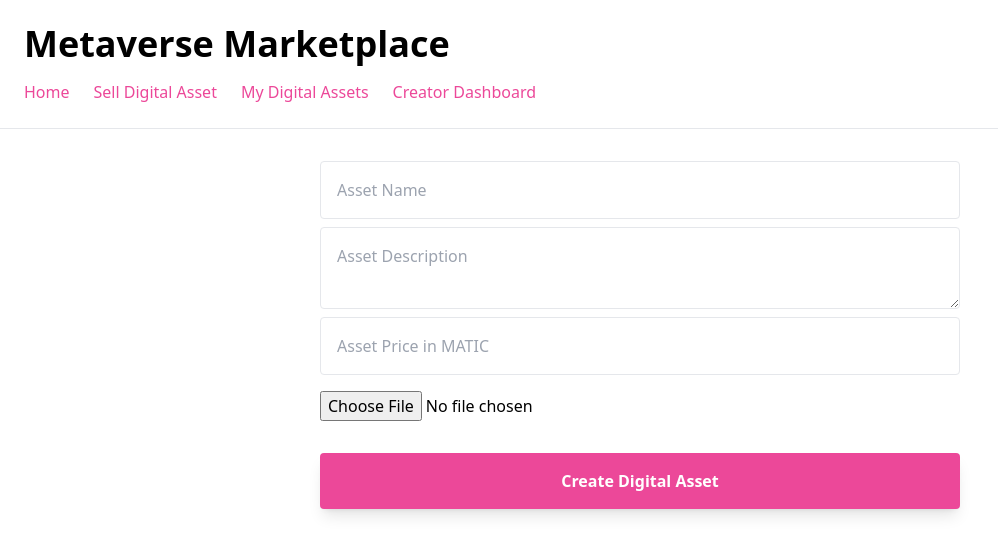
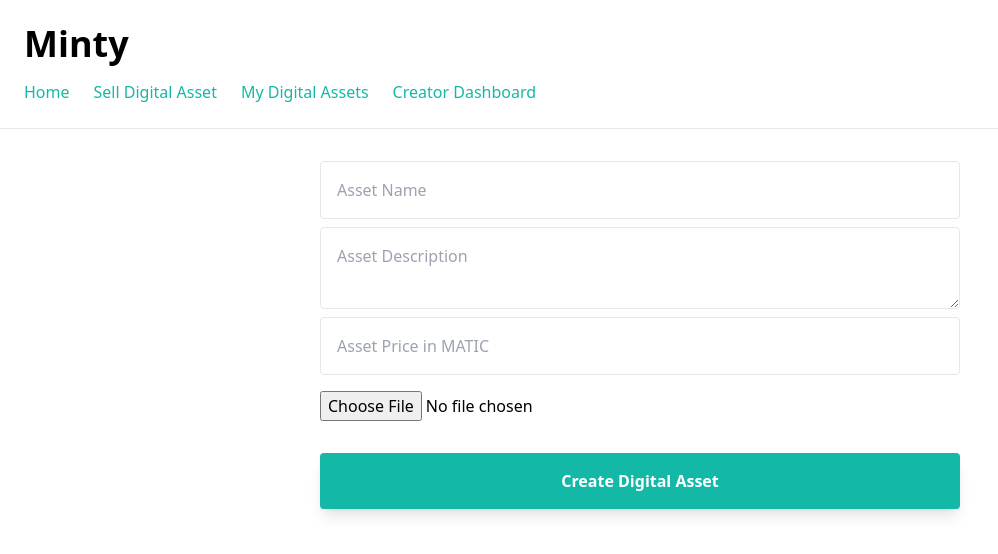
Before and after one commit to js8developer/minty, a Next.js app: page /create-item in a window 1280 px wide. Shown: the top 554 px of the page, without its empty margins (0-998 px from the left). Built offline with nearby package versions, Linux system fonts and the light colour scheme; what ipfs-http-client would draw is missing.

Commit message:
Redeploy Marketplace.sol contract with fixes; Tested and working

```diff
--- a/config.js
+++ b/config.js
@@ -1,4 +1,6 @@
-const nftaddress = ""
-const nftmarketaddress = ""
+
+// contracts are currently deployed on mumbai testnet
+const nftmarketaddress = "0x62f6190EA1e1F3C06A46914F6673C0e0d1e4b014"
+const nftaddress = "0x501FF656230Cc6D415fc812FBb30059D6d23f428"
 
 module.exports = { nftaddress, nftmarketaddress }
--- a/pages/_app.js
+++ b/pages/_app.js
@@ -7,25 +7,25 @@ function MyApp({ Component, pageProps }) {
   return (
     <div>
       <nav className="border-b p-6">
-        <p className="text-4xl font-bold">Metaverse Marketplace</p>
+        <p className="text-4xl font-bold">Minty</p>
         <div className='flex mt-4'>
             <Link href="/">
-              <a className='mr-6 text-pink-500'>
+              <a className='mr-6 text-teal-500'>
                 Home
               </a>
             </Link>
             <Link href="/create-item">
-              <a className='mr-6 text-pink-500'>
+              <a className='mr-6 text-teal-500'>
                 Sell Digital Asset
               </a>
             </Link>
             <Link href="/my-assets">
-              <a className='mr-6 text-pink-500'>
+              <a className='mr-6 text-teal-500'>
                 My Digital Assets
               </a>
             </Link>
             <Link href="/creator-dashboard">
-              <a className='mr-6 text-pink-500'>
+              <a className='mr-6 text-teal-500'>
                 Creator Dashboard
               </a>
             </Link>
--- a/pages/create-item.js
+++ b/pages/create-item.js
@@ -111,7 +111,7 @@ export default function CreateItem() {
                 }
                 <button
                     onClick={createItem}
-                    className='font-bold mt-4 bg-pink-500 text-white rounded p-4 shadow-lg'
+                    className='font-bold mt-4 bg-teal-500 text-white rounded p-4 shadow-lg'
                 >
                     Create Digital Asset
                 </button>
--- a/pages/creator-dashboard.js
+++ b/pages/creator-dashboard.js
@@ -27,7 +27,7 @@ export default function CreatorDashboard() {
 
         const tokenContract = new ethers.Contract(nftaddress, NFT.abi, provider)
         const marketContract = new ethers.Contract(nftmarketaddress, Market.abi, signer)
-        const data = await marketContract.fetchItemsCreated()
+        const data = await marketContract.fetchMyCreations()
 
         const items = await Promise.all(data.map(async i => {
           const tokenUri = await tokenContract.tokenURI(i.tokenId)
--- a/pages/index.js
+++ b/pages/index.js
@@ -83,7 +83,7 @@ export default function Home() {
                 </div>
                 <div className='p-4 bg-black'>
                   <p className='text-2xl mb-4 font-bold text-white'>{nft.price} MATIC</p>
-                  <button className='w-full bg-pink-500 text-white font-bold py-2 px-12 rounded' onClick={() => buyNft(nft)}>Buy</button>
+                  <button className='w-full bg-teal-500 text-white font-bold py-2 px-12 rounded' onClick={() => buyNft(nft)}>Buy</button>
                 </div>
               </div>
             ))
--- a/scripts/deploy.js
+++ b/scripts/deploy.js
@@ -1,6 +1,5 @@
 
 const hre = require("hardhat");
-const { nftmarketaddress } = require("../config");
 
 async function main() {
   const Marketplace = await hre.ethers.getContractFactory('Marketplace');
```
Also changed, not shown: 1 other file (tests, documents, lock files or other folders).
